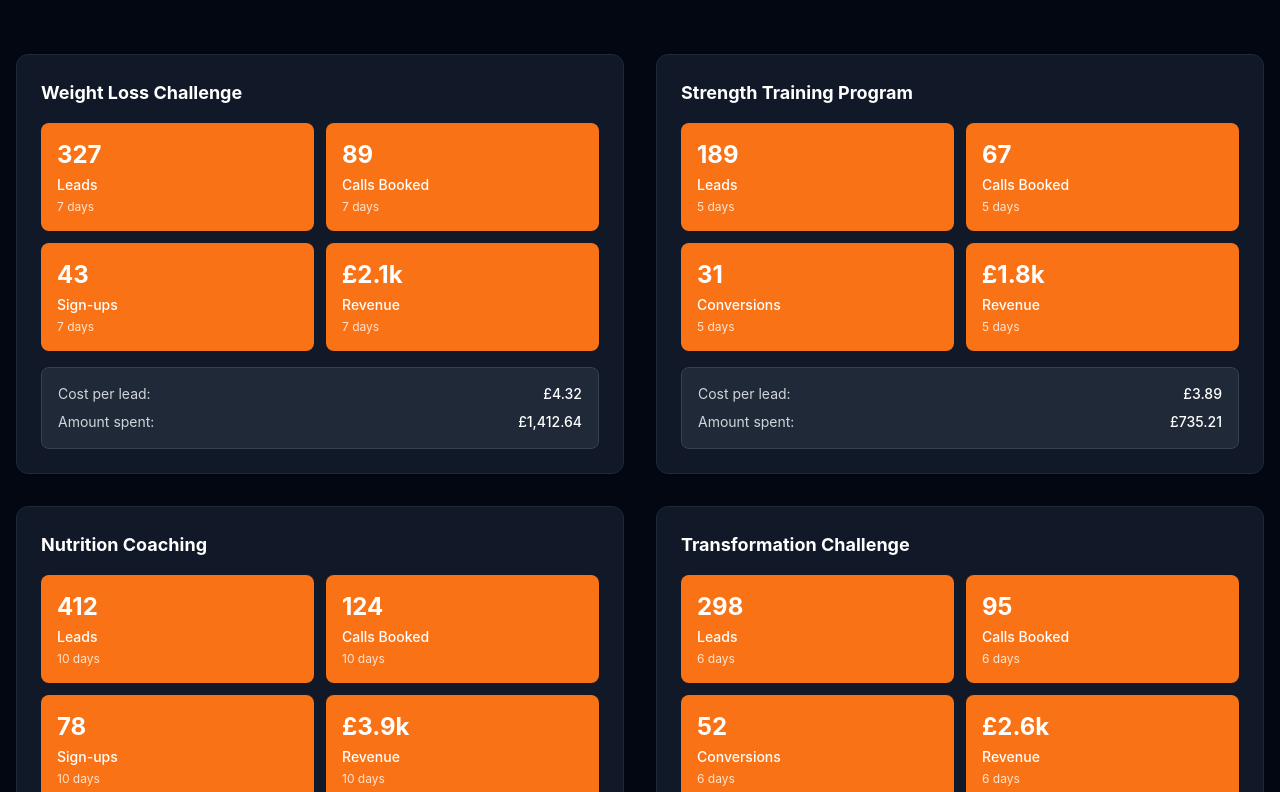
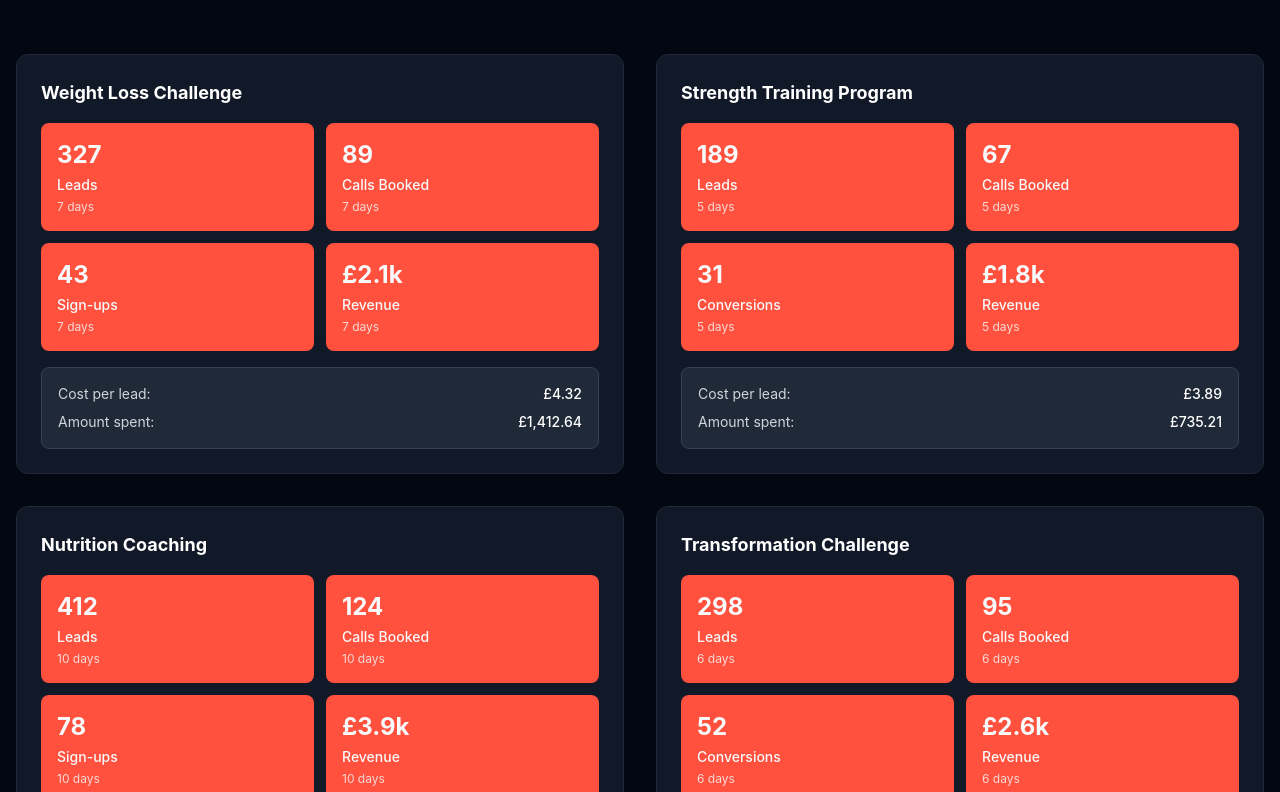
Before and after one commit to Chrisbradley140/GymAdGen, a React (Vite) app: page / in a window 1280 px wide. Shown: the part 1988-2780 px from the top of the page. Built offline with nearby package versions, Linux system fonts and the light colour scheme.

Commit message:
Change orange to red theme
Update the "The Ads That Print Money Every Season" section to use the theme's red color instead of orange.

```diff
--- a/src/components/StatCard.tsx
+++ b/src/components/StatCard.tsx
@@ -7,11 +7,11 @@ interface StatCardProps {
 
 const StatCard = ({ label, value, dateRange }: StatCardProps) => {
   return (
-    <div className="bg-orange-500 p-4 rounded-lg hover:transform hover:-translate-y-1 transition-all duration-300 hover:shadow-lg">
-      <div className="text-white font-bold text-2xl mb-1">{value}</div>
-      <div className="text-white text-sm font-medium">{label}</div>
+    <div className="bg-primary p-4 rounded-lg hover:transform hover:-translate-y-1 transition-all duration-300 hover:shadow-lg">
+      <div className="text-primary-foreground font-bold text-2xl mb-1">{value}</div>
+      <div className="text-primary-foreground text-sm font-medium">{label}</div>
       {dateRange && (
-        <div className="text-white/80 text-xs mt-1">{dateRange}</div>
+        <div className="text-primary-foreground/80 text-xs mt-1">{dateRange}</div>
       )}
     </div>
   );
```
